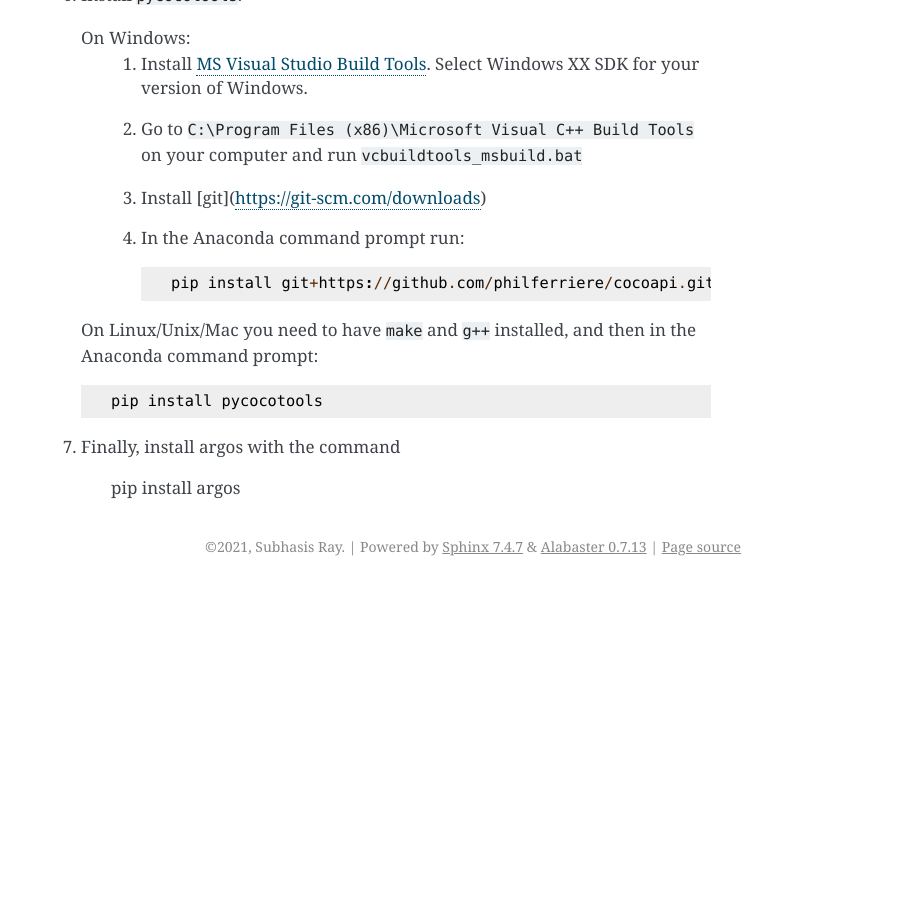
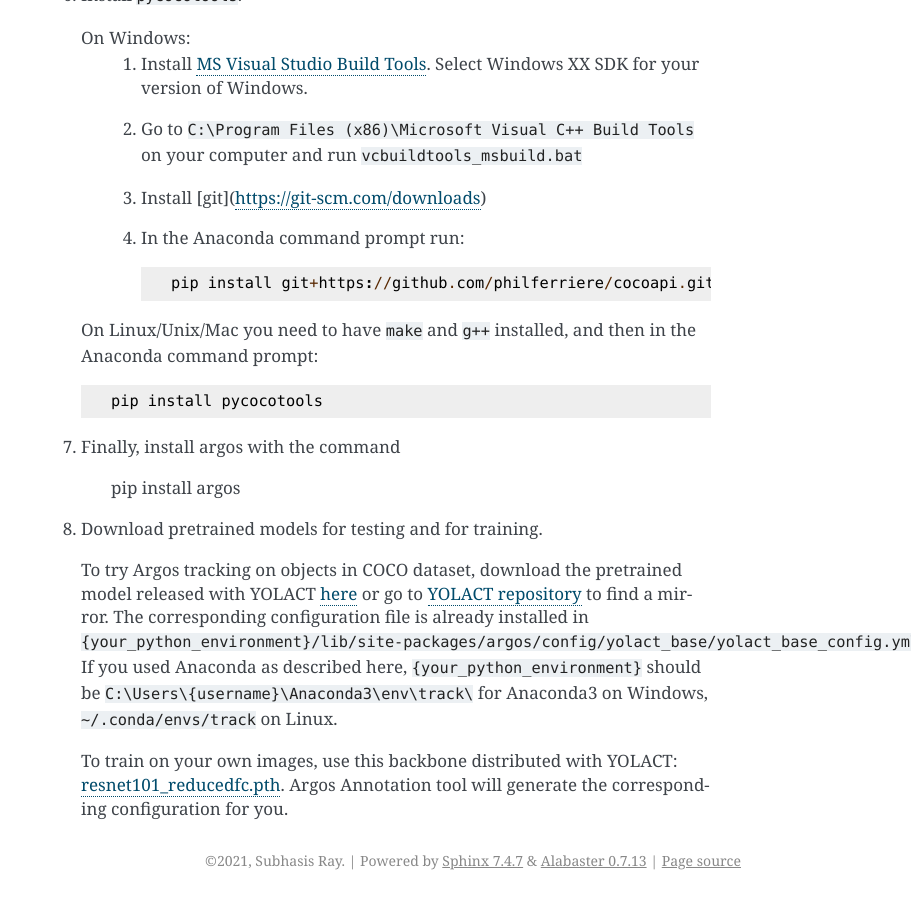
Before and after one commit to subhacom/argos, a Sphinx documentation site: the page built from doc/install.rst, in a window 1280 px wide and 900 px high, scrolled down 788 px. Shown: the whole window, without its empty margins (369-1280 px from the left). Built offline with Sphinx 7.4.7, drawn with Linux system fonts in a browser that asks for light colours; before the commit the page ends 1374 px from its top, so only the background shows below that.

Commit message:
Updated README and doc with instruction on getting YOLACT weights.
Also added yolact_base_config.yaml into distribution.

```diff
--- a/doc/install.rst
+++ b/doc/install.rst
@@ -57,3 +57,23 @@ Installation using Anaconda
 7. Finally, install argos with the command
 
        pip install argos
+
+8. Download pretrained models for testing and for training.
+
+   To try Argos tracking on objects in COCO dataset, download the
+   pretrained model released with YOLACT
+   `here <https://drive.google.com/file/d/1UYy3dMapbH1BnmtZU4WH1zbYgOzzHHf_/view?usp=sharing>`_
+   or go to `YOLACT repository <https://github.com/dbolya/yolact>`_ to
+   find a mirror.  The corresponding configuration file is already
+   installed in
+   ``{your_python_environment}/lib/site-packages/argos/config/yolact_base/yolact_base_config.yml``.
+   If you used Anaconda as described here,
+   ``{your_python_environment}`` should be
+   ``C:\Users\{username}\Anaconda3\env\track\`` for Anaconda3 on
+   Windows, ``~/.conda/envs/track`` on Linux.
+
+   To train on your own images, use this backbone distributed with
+   YOLACT:
+   `resnet101_reducedfc.pth <https://drive.google.com/file/d/1tvqFPd4bJtakOlmn-uIA492g2qurRChj/view?usp=sharing>`_. Argos
+   Annotation tool will generate the corresponding configuration for
+   you.
```
Also changed, not shown: README.md (+19 -20 lines), 1 other file.
